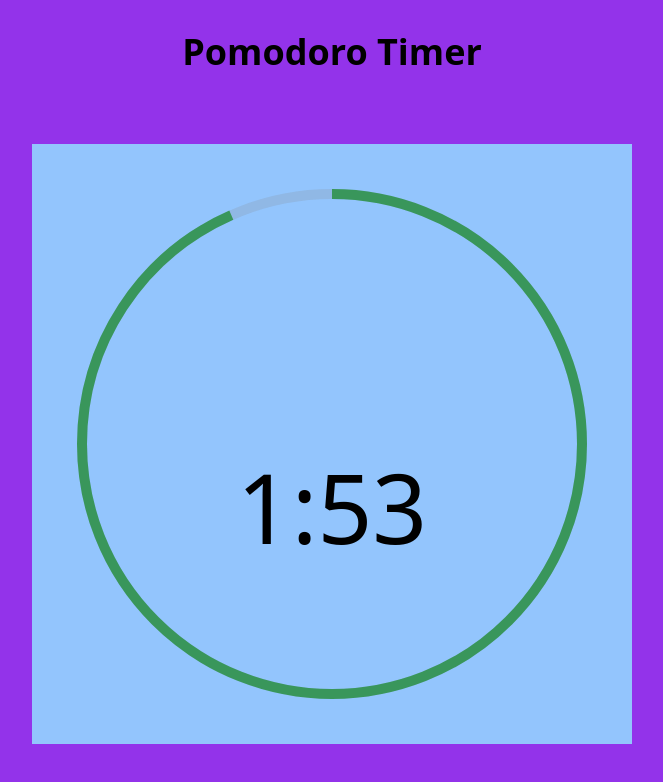
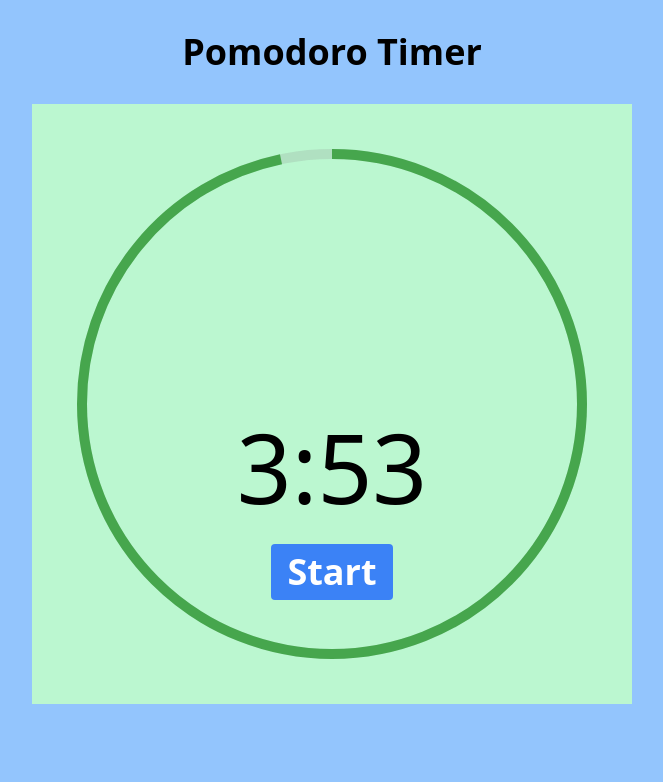
Before and after one commit to DanielaKuester/productivity-toolbox, a Next.js app: page /pomodoro in a window 1280 px wide. Shown: the top 782 px of the page, without its empty margins (308-971 px from the left). Built offline with nearby package versions, Linux system fonts and the light colour scheme.

Commit message:
Add: Functionless start button

```diff
--- a/pages/pomodoro.jsx
+++ b/pages/pomodoro.jsx
@@ -2,7 +2,7 @@ import { useState, useEffect } from "react";
 import pomodoroStyles from "../styles/pomodoro.module.css"
 
 const Pomodoro = () => {
-    const [myTime, setMyTime] = useState(2 * 60);
+    const [myTime, setMyTime] = useState(4 * 60);
 
     /*
      * 60 seconds form one minute, so the total number of minutes is all seconds divided by 60.
@@ -32,23 +32,25 @@ const Pomodoro = () => {
         setMyTime(timeInSeconds - 1);
     }
 
+    /*
+    * The setTimeout function takes 2 or more arguments.
+    * Argument 1: The callback function that you want to call in the setTimeout function.
+    * Argument 2: The timespan (in milliseconds) after which the setTimeout function should run.
+    * Arguments 3, 4, 5 ... (up to n): A parameter that you can give as an argument to the callback function that you call.
+    * In this case, myTime is given as an argument to the countDown function. The function is called as countdown(myTime).
+    */
+    setTimeout(countDown, 1000, myTime);
+
     useEffect(() => {
+        const startTime = myTime;
+
         // Accessing CSS variables
         const myAnimationTime = getComputedStyle(document.documentElement).getPropertyValue('--myseconds');
         console.log(myAnimationTime);
 
         // Updating CSS variables
-        document.documentElement.style.setProperty('--myseconds', `${myTime}s`);
+        document.documentElement.style.setProperty('--myseconds', `${startTime}s`);
     }, []);
-
-    /*
-     * The setTimeout function takes 2 or more arguments.
-     * Argument 1: The callback function that you want to call in the setTimeout function.
-     * Argument 2: The timespan (in milliseconds) after which the setTimeout function should run.
-     * Arguments 3, 4, 5 ... (up to n): A parameter that you can give as an argument to the callback function that you call.
-     * In this case, myTime is given as an argument to the countDown function. The function is called as countdown(myTime).
-     */
-    setTimeout(countDown, 1000, myTime);
 
     return(
         <>
@@ -56,12 +58,12 @@ const Pomodoro = () => {
             <meta name="description" content="The pomodoro timer balances work on the current task with breaks in between." />
             <meta name="viewport" content="width=device-width, initial-scale=1" />
             <link rel="icon" href="/favicon.ico" />
-            <div className="min-h-screen bg-purple-600">
+            <div className="min-h-screen bg-blue-300">
                 <h1 className="text-4xl p-8 font-bold text-black text-center">
                     Pomodoro Timer
                 </h1>
-                <div className="">
-                    <svg className="bg-blue-300 mx-auto mt-10" height="600" width="600" xmlns="http://www.w3.org/2000/svg">
+                <div className="flex flex-col items-center">
+                    <svg className="bg-green-200 mx-auto" height="600" width="600" xmlns="http://www.w3.org/2000/svg">
                         {/* The circumference of a circle is 2π*r, so in this case it is 2π * 250 = ~1571 */}
                         <circle
                             id="gray-circle"
@@ -91,6 +93,12 @@ const Pomodoro = () => {
                         />
                         <text className="text-8xl" x="300" y="400" textAnchor="middle" fill="black">{`${minutes}:${seconds}`}</text>
                     </svg>
+                    <div className="flex flex-col items-center">
+                        <button
+                            className="-mt-40 text-4xl object-center bg-blue-500 hover:bg-blue-700 text-white font-bold py-2 px-4 rounded"
+                        >Start
+                        </button>
+                    </div>
                 </div>
             </div>
         </>
```
